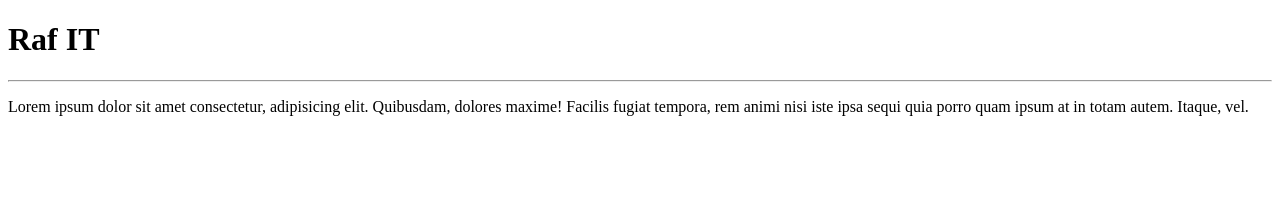
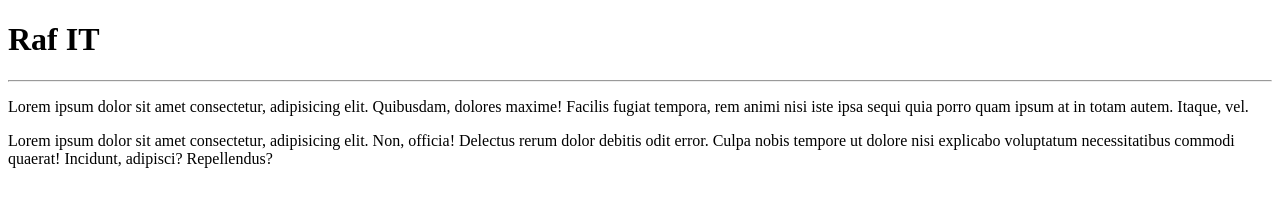
Before and after one commit to Rafnz/Rafa-IT, a plain HTML site: page site-exemplo/index.html in a window 1280 px wide. Drawn offline with Linux system fonts and the light colour scheme.

Commit message:
add um paragrafo

```diff
--- a/site-exemplo/index.html
+++ b/site-exemplo/index.html
@@ -9,5 +9,6 @@
     <h1>Raf IT</h1>
     <hr>
     <p>Lorem ipsum dolor sit amet consectetur, adipisicing elit. Quibusdam, dolores maxime! Facilis fugiat tempora, rem animi nisi iste ipsa sequi quia porro quam ipsum at in totam autem. Itaque, vel.</p>
+    <p>Lorem ipsum dolor sit amet consectetur, adipisicing elit. Non, officia! Delectus rerum dolor debitis odit error. Culpa nobis tempore ut dolore nisi explicabo voluptatum necessitatibus commodi quaerat! Incidunt, adipisci? Repellendus?</p>
 </body>
 </html>
```
